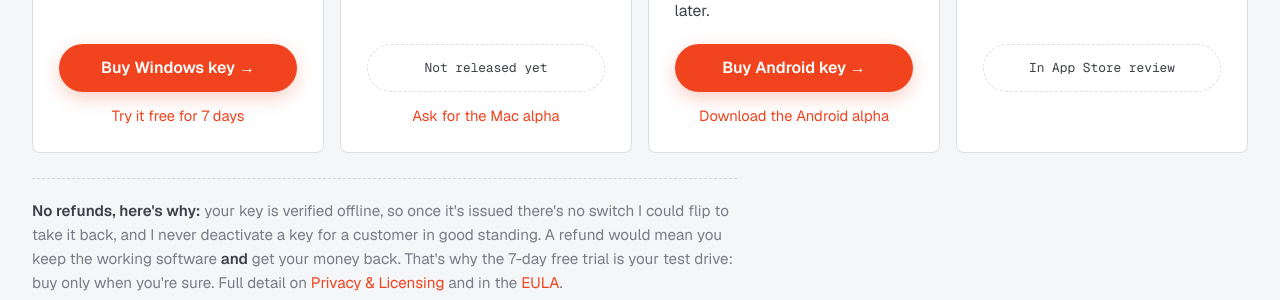
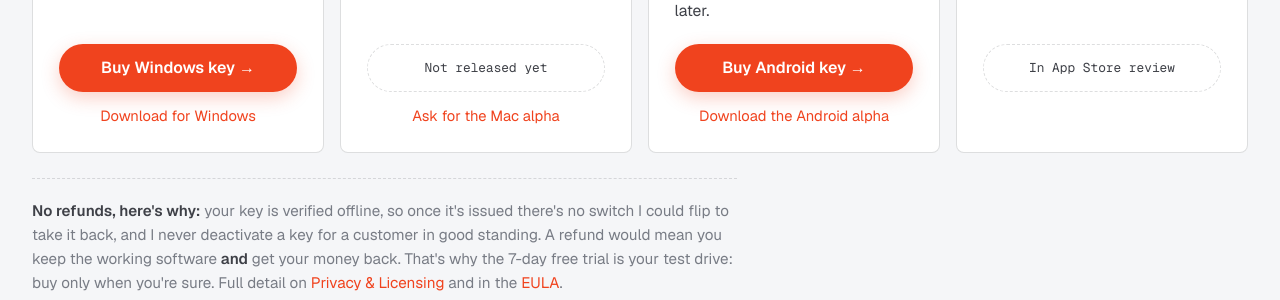
Before and after one commit to HelixAILabs/Valence, a Jekyll site: the page built from buy.html, in a window 1280 px wide and 900 px high, scrolled down 783 px. Shown: the part 206-506 px from the top of the window. Built offline with Jekyll 4.4.1, drawn with Linux system fonts in a browser that asks for light colours; some web fonts are replaced.

Commit message:
IMP-2186: Windows card secondary link reads Download for Windows
Co-Authored-By: Claude Opus 5.5 <noreply@anthropic.com>

```diff
--- a/buy.html
+++ b/buy.html
@@ -91,7 +91,7 @@ redirect_from:
         <div class="price">$24.99<small> once</small></div>
         <p class="blurb">Unlocks Valence on Windows 10 and 11.</p>
         <a class="btn btn-coral" href="{{ site.valence_buy_url_windows }}">Buy Windows key &rarr;</a>
-        <p class="alt"><a href="{{ '/#downloads' | relative_url }}">Try it free for 7 days</a></p>
+        <p class="alt"><a href="{{ '/#downloads' | relative_url }}">Download for Windows</a></p>
       </div>
 
       <div class="sku">
```
